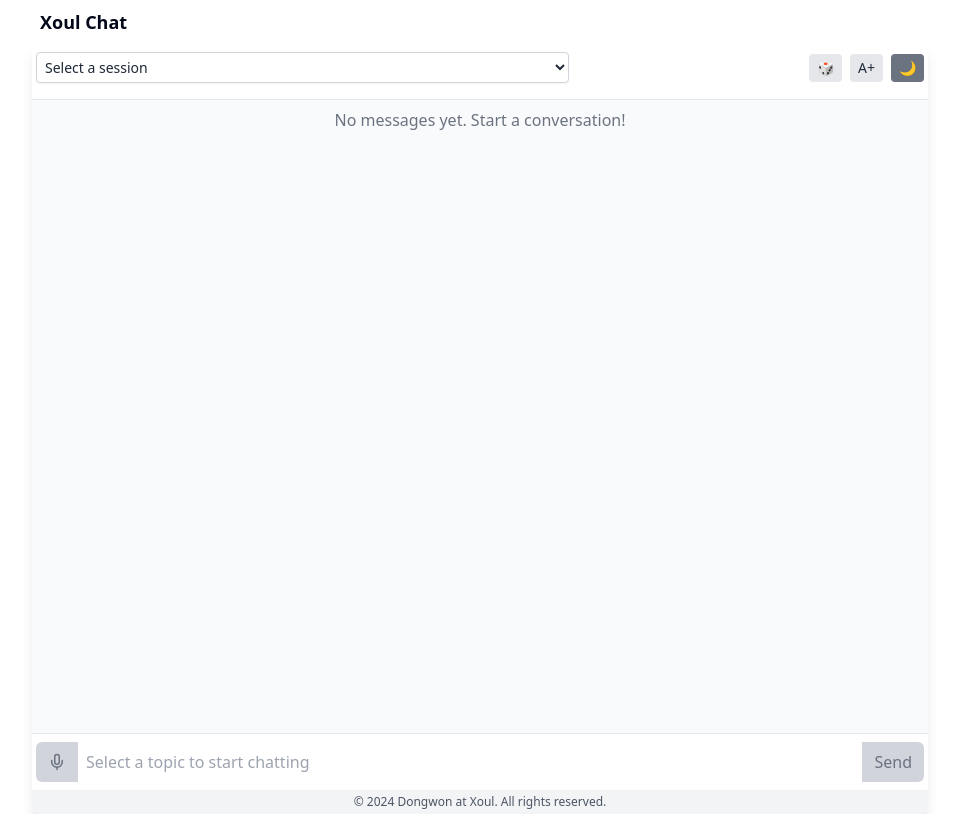
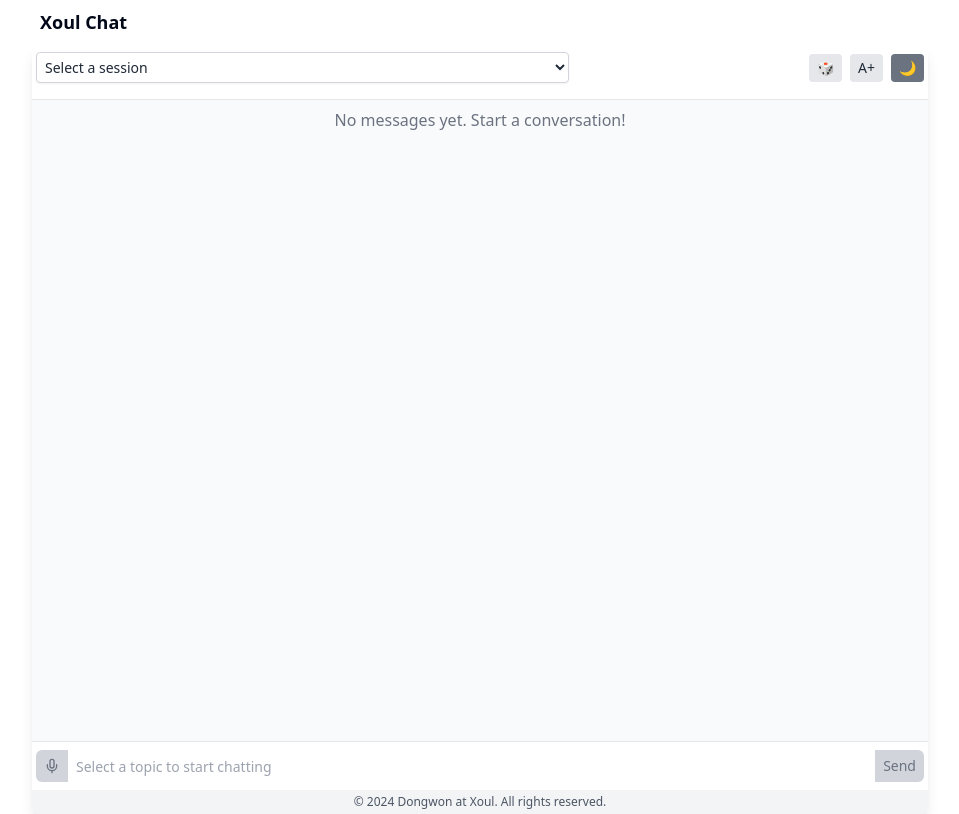
Before and after one commit to dom7kim/xoul-chat, a Next.js app: page / in a window 1280 px wide. Shown: the whole page, without its empty margins (160-1119 px from the left). Built offline with nearby package versions, Linux system fonts and the light colour scheme.

Commit message:
make the text box and buttons thinner.

```diff
--- a/src/app/components/ChatInput.js
+++ b/src/app/components/ChatInput.js
@@ -103,15 +103,15 @@
     }
   };
 
-  const buttonClasses = `px-3 flex items-center justify-center focus:outline-none focus:ring-1 transition-colors ${
-    largeFont ? 'text-lg h-12' : 'text-base h-10'
+  const buttonClasses = `px-2 flex items-center justify-center focus:outline-none focus:ring-1 transition-colors ${
+    largeFont ? 'text-base h-9' : 'text-sm h-8'
   }`;
 
   const inputClasses = `w-full px-2 focus:outline-none focus:ring-1 ${
     darkMode
       ? 'bg-gray-700 text-white border-gray-600 focus:border-blue-400 focus:ring-blue-300'
       : 'bg-white text-gray-800 border-gray-300 focus:border-blue-500 focus:ring-blue-200'
-  } ${largeFont ? 'text-lg h-12' : 'text-base h-10'}`;
+  } ${largeFont ? 'text-base h-9' : 'text-sm h-8'}`;
 
   return (
     <form onSubmit={handleSubmit} className="flex w-full items-stretch">
@@ -129,7 +129,7 @@
         }`}
         disabled={isDisabled || isTranscribing}
       >
-        {isRecording ? <MicOff size={18} /> : <Mic size={18} />}
+        {isRecording ? <MicOff size={16} /> : <Mic size={16} />}
       </button>
       <div className="relative flex-grow">
         <input
@@ -150,12 +150,12 @@
         />
         {isRecording && (
           <div className="absolute inset-y-0 right-0 flex items-center pr-3">
-            <span className="text-sm text-gray-400">{RECORDING_TIME_LIMIT - recordingTime}s</span>
+            <span className="text-xs text-gray-400">{RECORDING_TIME_LIMIT - recordingTime}s</span>
           </div>
         )}
         {isTranscribing && (
           <div className="absolute inset-y-0 right-0 flex items-center pr-3">
-            <Loader className="animate-spin h-5 w-5 text-gray-400" />
+            <Loader className="animate-spin h-4 w-4 text-gray-400" />
           </div>
         )}
       </div>
```
